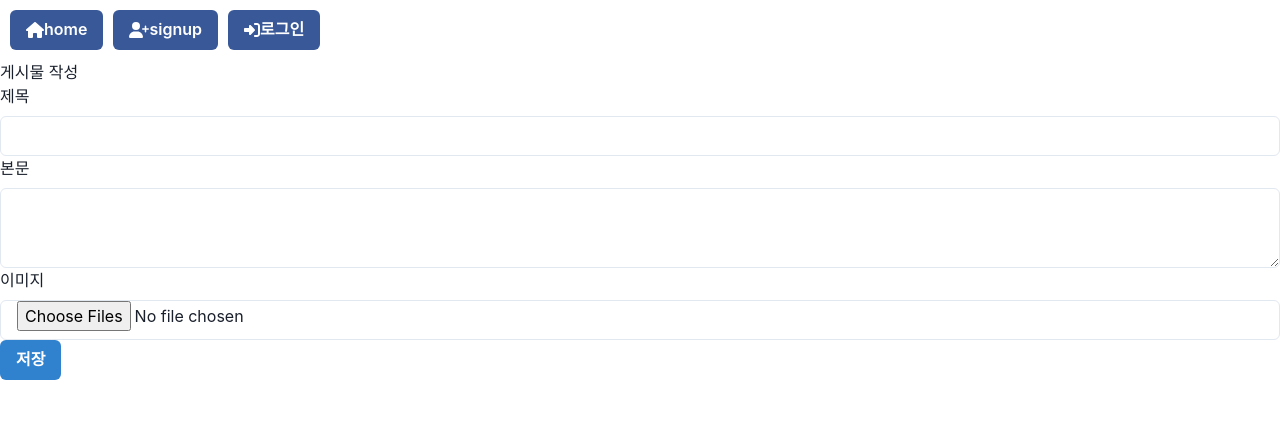
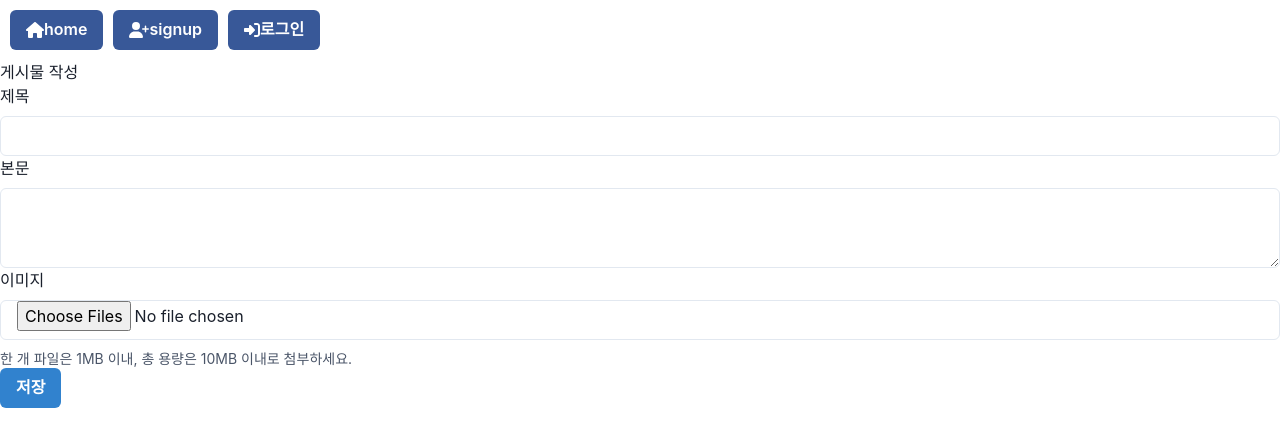
Before and after one commit to Nighteast/pjr1-fe, a React (Create React App) app: page /write in a window 1280 px wide. Shown: the top 446 px of the page. Built offline with nearby package versions, Linux system fonts and the light colour scheme; no server answers.

Commit message:
파일 크기 제한 안내 메세지

```diff
--- a/src/page/board/BoardWrite.js
+++ b/src/page/board/BoardWrite.js
@@ -3,6 +3,7 @@ import {
   Box,
   Button,
   FormControl,
+  FormHelperText,
   FormLabel,
   Input,
   Textarea,
@@ -78,6 +79,9 @@ export function BoardWrite() {
             multiple
             onChange={(e) => setFiles(e.target.files)}
           />
+          <FormHelperText>
+            한 개 파일은 1MB 이내, 총 용량은 10MB 이내로 첨부하세요.
+          </FormHelperText>
         </FormControl>
 
         <Button
```
